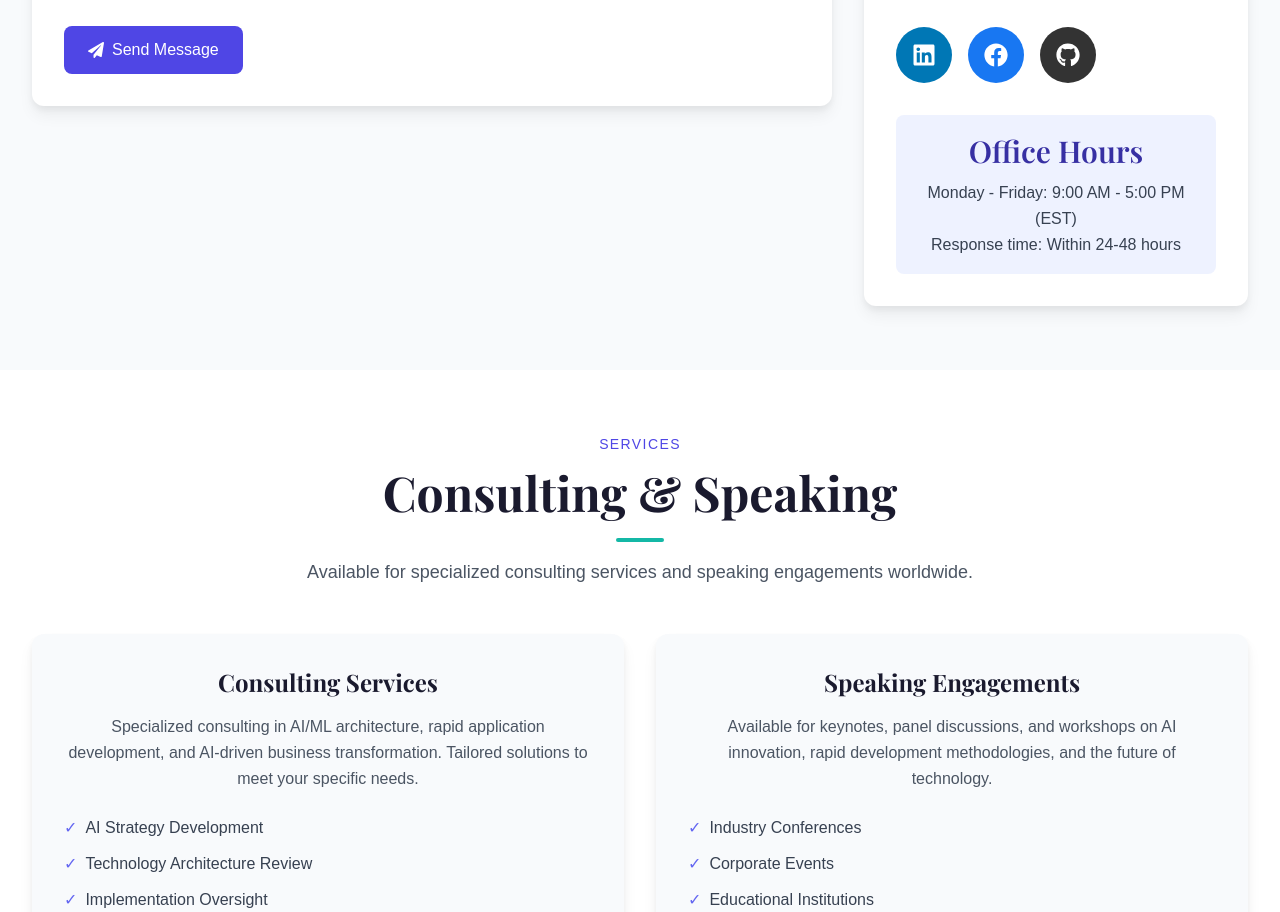
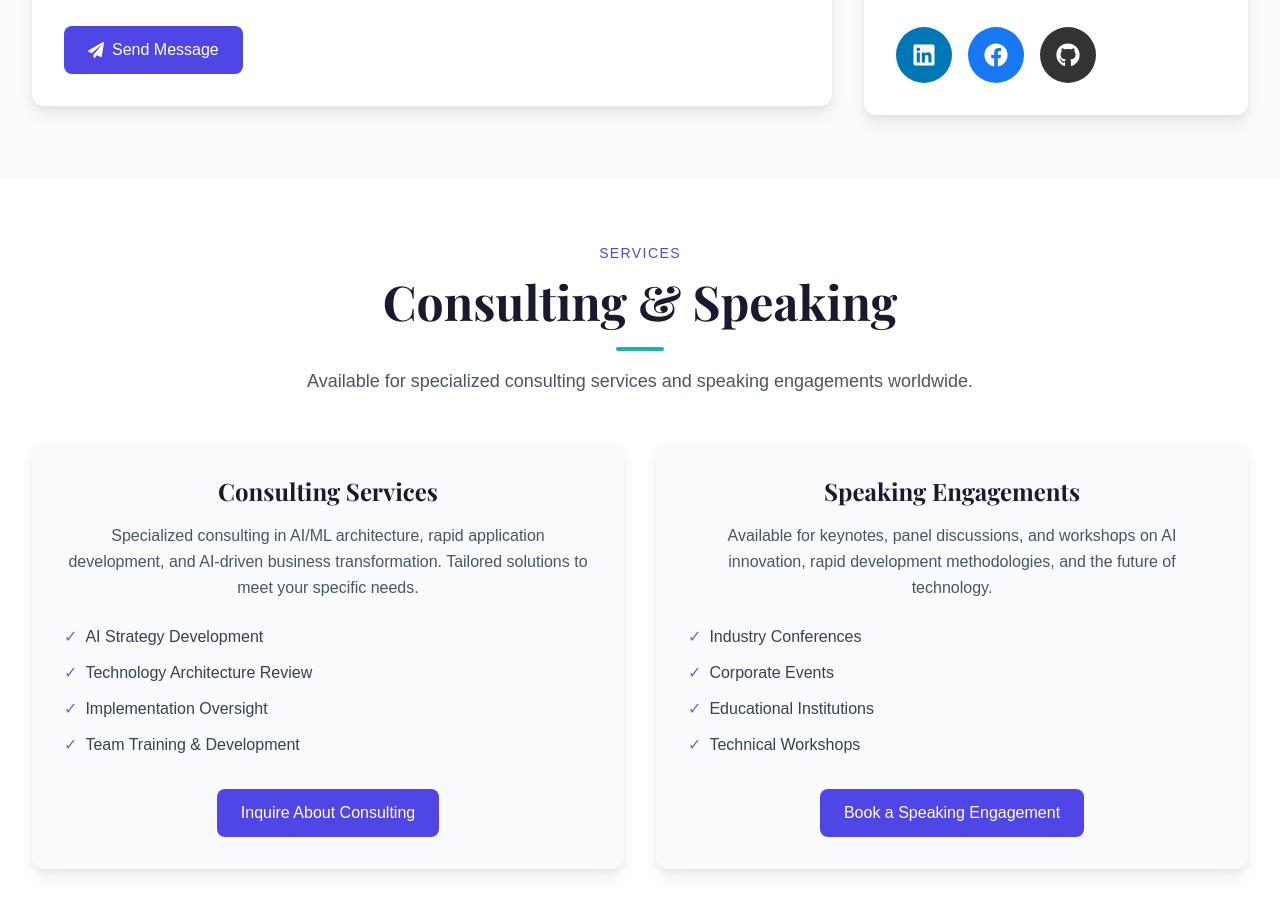
Before and after one commit to Sampathkumarvpatil/DrSampath, a React (Create React App) app in the folder frontend/: page /contact in a window 1280 px wide. Shown: the part 1031-1943 px from the top of the page. Built offline with nearby package versions, Linux system fonts and the light colour scheme; a web font is replaced by a local one.

Commit message:
auto-commit for d3000382-6247-4181-b778-35374e2b5f68

```diff
--- a/frontend/src/pages/Contact.js
+++ b/frontend/src/pages/Contact.js
@@ -290,13 +290,6 @@ const Contact = () => {
                     </a>
                   ))}
                 </div>
-                <div className="mt-8 p-4 bg-primary-50 rounded-lg">
-                  <h3 className="font-semibold text-primary-800 mb-2">Office Hours</h3>
-                  <p className="text-gray-700">
-                    Monday - Friday: 9:00 AM - 5:00 PM (EST)<br />
-                    Response time: Within 24-48 hours
-                  </p>
-                </div>
               </div>
             </motion.div>
           </div>
```
